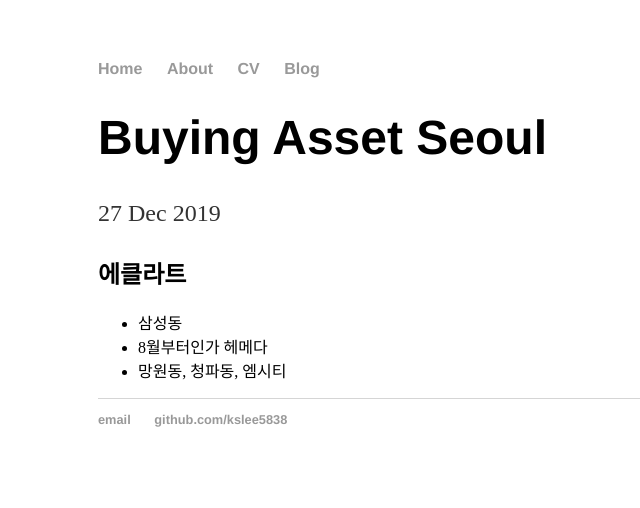
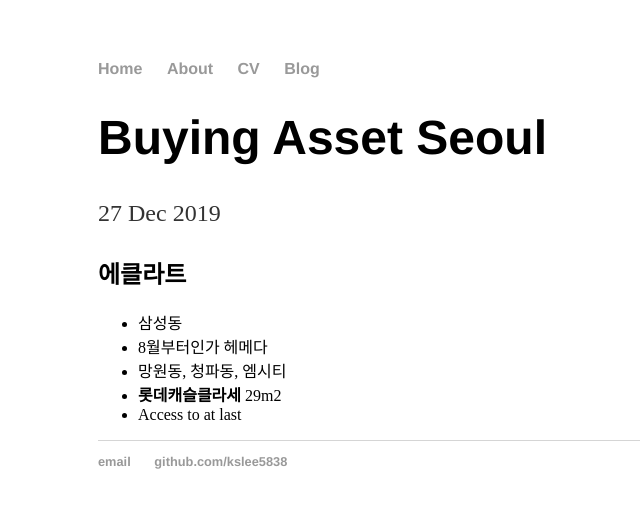
Before and after one commit to kslee5838/kslee5838.github.io, a Jekyll site: the page built from _posts/2019-12-27-buying-asset-Seoul.md, in a window 1280 px wide. Shown: the top 508 px of the page, without its empty margins (94-734 px from the left). Built offline with Jekyll 4.4.1, drawn with Linux system fonts in a browser that asks for light colours; our own code applies the rules of GitHub Pages for plain Markdown files.

Commit message:
Update emotional feeling

```diff
--- a/_posts/2019-12-27-buying-asset-Seoul.md
+++ b/_posts/2019-12-27-buying-asset-Seoul.md
@@ -2,3 +2,5 @@
 - 삼성동
 - 8월부터인가 헤메다
 - 망원동, 청파동, 엠시티
+- **롯데캐슬클라세** 29m2
+- Access to at last
```
